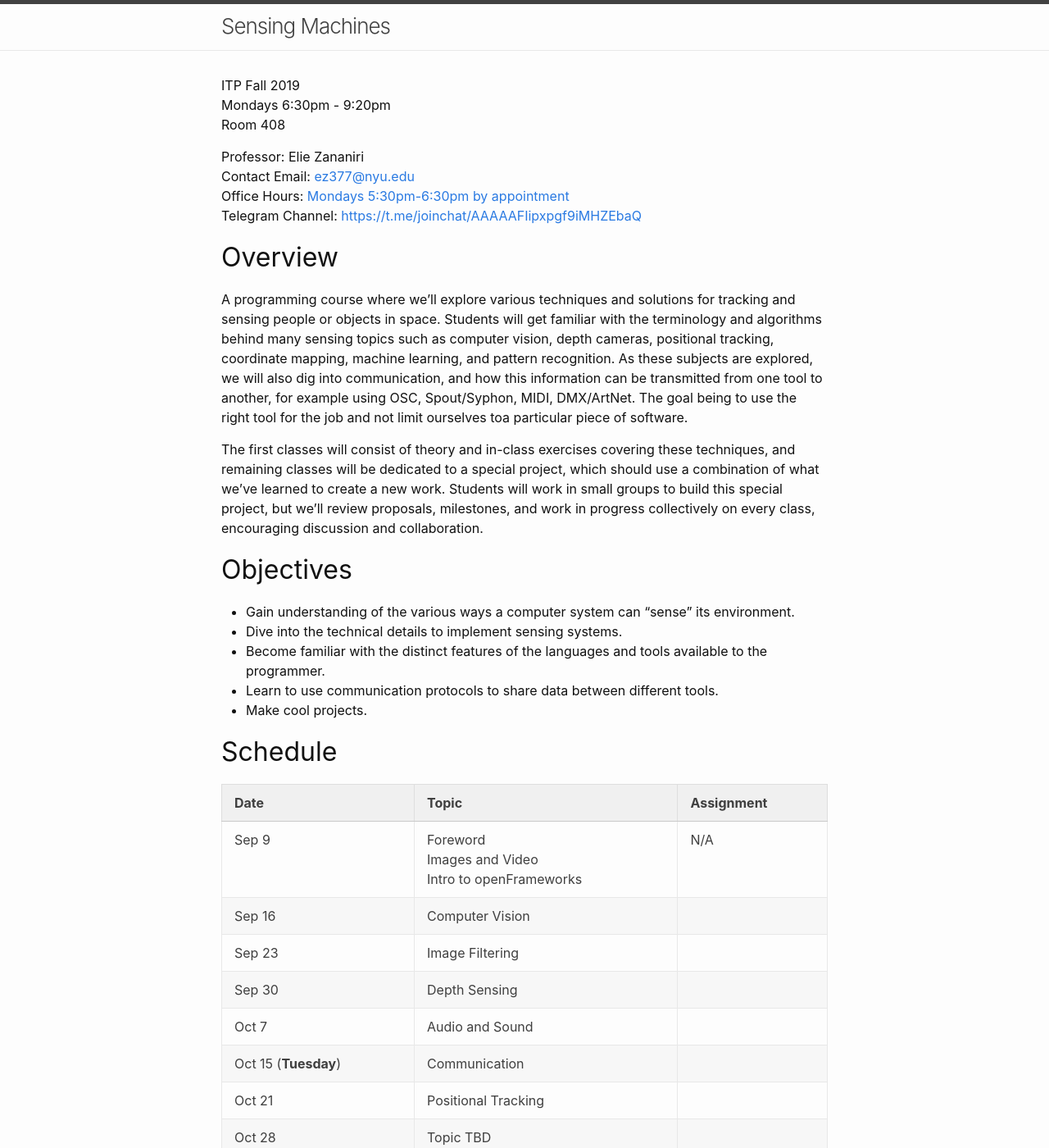
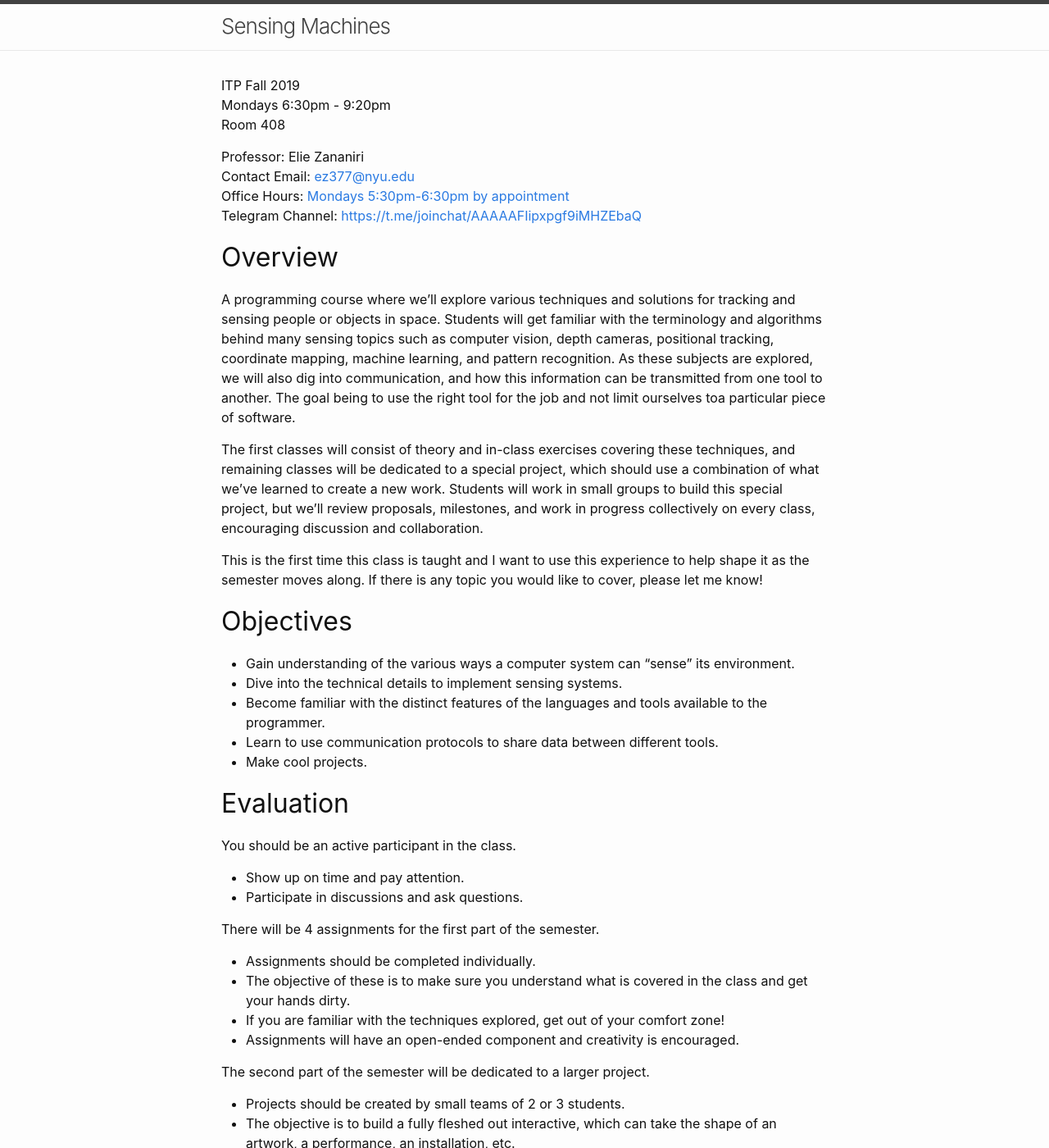
Before and after one commit to prisonerjohn/sensing-machines, a Jekyll site: the page built from docs/index.md, in a window 1280 px wide and 1400 px high. Shown: the whole window at 82% size. Built offline with Jekyll 4.4.1, drawn with Linux system fonts in a browser that asks for light colours; some of the changed text lies outside the part shown.

Commit message:
Syllabus update.

```diff
--- a/docs/index.md
+++ b/docs/index.md
@@ -16,9 +16,11 @@ Telegram Channel: [https://t.me/joinchat/AAAAAFIipxpgf9iMHZEbaQ](https://t.me/jo
 
 # Overview
 
-A programming course where we'll explore various techniques and solutions for tracking and sensing people or objects in space. Students will get familiar with the terminology and algorithms behind many sensing topics such as computer vision, depth cameras, positional tracking, coordinate mapping, machine learning, and pattern recognition.  As these subjects are explored, we will also dig into communication, and how this information can be transmitted from one tool to another, for example using OSC, Spout/Syphon, MIDI, DMX/ArtNet. The goal being to use the right tool for the job and not limit ourselves toa particular piece of software.
+A programming course where we'll explore various techniques and solutions for tracking and sensing people or objects in space. Students will get familiar with the terminology and algorithms behind many sensing topics such as computer vision, depth cameras, positional tracking, coordinate mapping, machine learning, and pattern recognition.  As these subjects are explored, we will also dig into communication, and how this information can be transmitted from one tool to another. The goal being to use the right tool for the job and not limit ourselves toa particular piece of software.
 
 The first classes will consist of theory and in-class exercises covering these techniques, and remaining classes will be dedicated to a special project, which should use a combination of what we've learned to create a new work. Students will work in small groups to build this special project, but we'll review proposals, milestones, and work in progress collectively on every class, encouraging discussion and collaboration.
+
+This is the first time this class is taught and I want to use this experience to help shape it as the semester moves along. If there is any topic you would like to cover, please let me know!
 
 # Objectives
 
@@ -28,28 +30,49 @@ The first classes will consist of theory and in-class exercises covering these t
 * Learn to use communication protocols to share data between different tools.
 * Make cool projects.
 
+# Evaluation
+
+You should be an active participant in the class.
+* Show up on time and pay attention.
+* Participate in discussions and ask questions.
+
+There will be 4 assignments for the first part of the semester.
+* Assignments should be completed individually.
+* The objective of these is to make sure you understand what is covered in the class and get your hands dirty.
+* If you are familiar with the techniques explored, get out of your comfort zone!
+* Assignments will have an open-ended component and creativity is encouraged.
+
+The second part of the semester will be dedicated to a larger project.
+* Projects should be created by small teams of 2 or 3 students.
+* The objective is to build a fully fleshed out interactive, which can take the shape of an artwork, a performance, an installation, etc.
+* Be prepared to show progress every week, starting with a proposal, progress milestones every week, and a final presentation of a working project on the last class.
+
+The evaluation breakdown is as follows:
+
+| On-time Participation | 20% |
+| Assignments | 30% |
+| Final Project | 50% |
+
+Pass/Fail means that anything below 80% is a fail.
+
+I will notify you ahead of time if you are at risk of failing, and you can reach out to me at any time if you are concerned about your standing in the class.
+
 # Schedule
 
 | Date                 | Topic          | Assignment |
 |:---------------------|:------------------|:------|:------|
-| Sep 9                | Foreword<br/>Images and Video<br/>Intro to openFrameworks | N/A |
-| Sep 16               | Computer Vision | |
+| Sep 9                | Foreword<br/>Images and Video<br/>Intro to openFrameworks | Assignment 1 OUT |
+| Sep 16               | Computer Vision<br/>OpenCV | Assignment 1 DUE<br/>Assignment 2 OUT |
 | Sep 23               | Image Filtering | |
-| Sep 30               | Depth Sensing | |
+| Sep 30               | Depth Sensing | Assignment 2 DUE<br/>Assignment 3 OUT |
 | Oct 7                | Audio and Sound | |
-| Oct 15 (**Tuesday**) | Communication | |
+| Oct 15 (**Tuesday**) | Communication | Assignment 3 DUE<br/>Assignment 4 OUT |
 | Oct 21               | Positional Tracking | |
-| Oct 28               | Topic TBD | |
-| Nov 4                | Project Proposals | |
-| Nov 11               | Topic TBD<br/>Project Milestones | |
-| Nov 18               | Topic TBD<br/>Project Milestones | |
-| Nov 25               | Final Presentations | |
-
-# Evaluation
-
- * On-time Participation 20%
- * Assignments 30%
- * Final Project 50%
+| Oct 28               | Topic TBD | Assignment 4 DUE |
+| Nov 4                | Project Proposals | Project Proposal DUE |
+| Nov 11               | Topic TBD<br/>Milestone Check-In | |
+| Nov 18               | Topic TBD<br/>Milestone Check-In | |
+| Nov 25               | Final Presentations | Final Project DUE |
 
 # Academic Integrity
 
```
